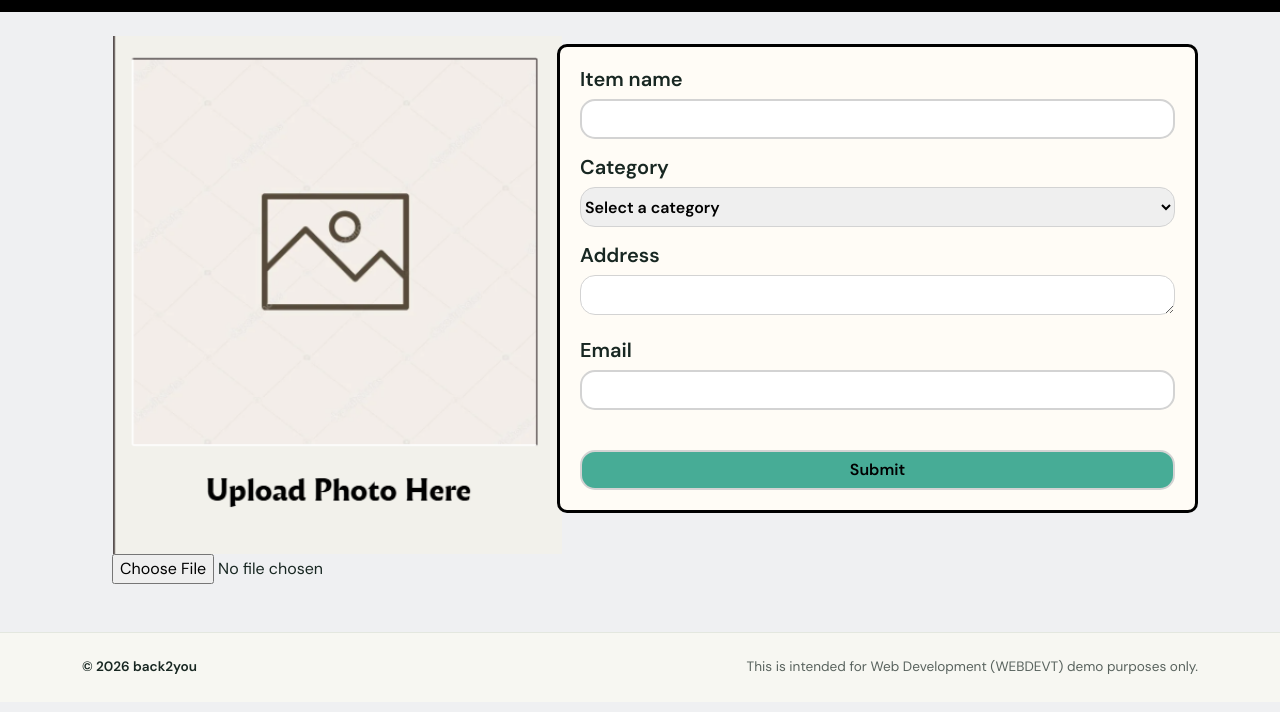
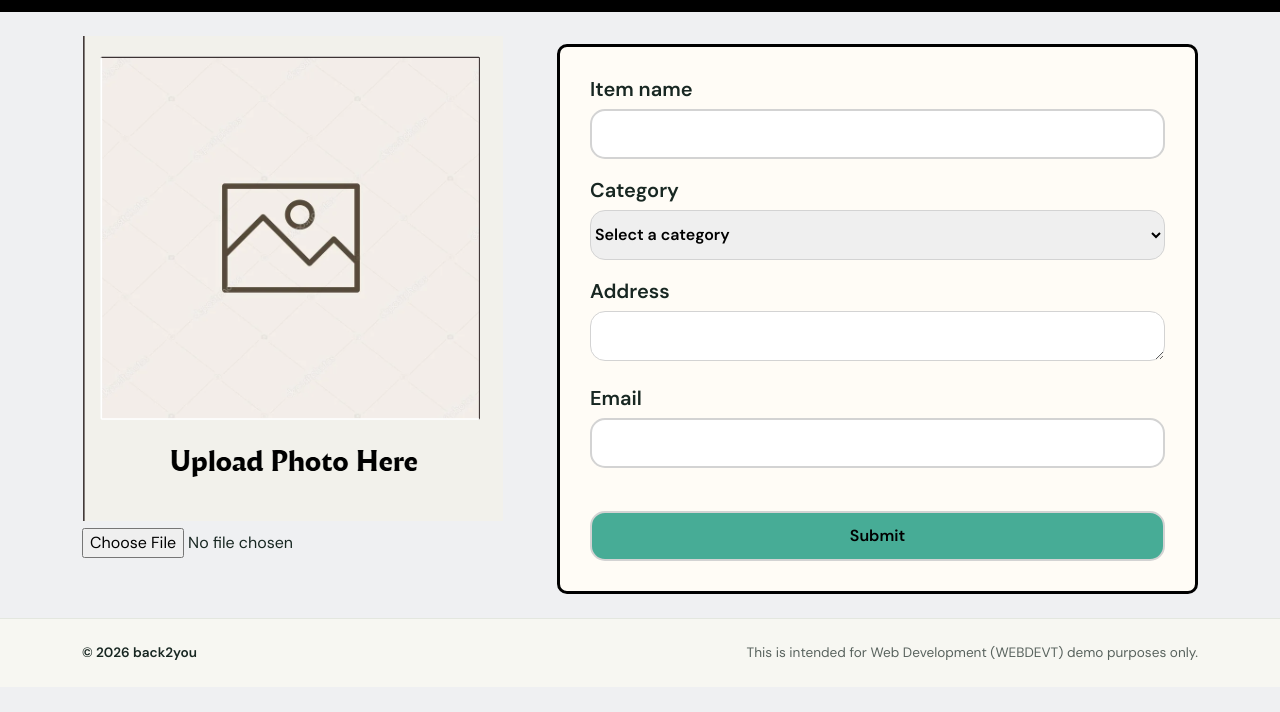
Before and after one commit to sundwn7704/back2you-greenwich, a plain HTML site: page report.html in a window 1280 px wide. Shown: the part 64-776 px from the top of the page. Drawn offline with nearby package versions, Linux system fonts and the light colour scheme.

Commit message:
Updated CSS

```diff
--- a/styles/report.css
+++ b/styles/report.css
@@ -1,23 +1,34 @@
-#imagesubmit {
-   width: 450px;
-   margin-left: 30px;
+.upload-wrapper {
+    width: 100%;
+    max-width: 500px;
+    margin: 0 auto;
 }
 
-#filesubmit {
-     margin-left: 30px;
+#imagesubmit {
+    width: 100%;
+    height: auto;
+    display: block;
+    margin-bottom: 0;
 }
+
 
 #answerscss {
   border: 3px solid black;
   border-radius: 10px;
-  padding: 20px;
+  padding: 30px;
   background-color: #fffcf6;
+  margin-left: 10px;
+  margin-right: 10px;
+}
+
+@media (min-width: 1200px) {
+  #answerscss {
+    min-height: 550px;
+  }
+}
 
 
-}
-
 #answerscss label {
-  display: block;
   width: 100%;
 }
 
@@ -25,21 +36,19 @@
   background-color: #eff0f2
 }
 
-/* CSS for the answers */
-
 #itemname {
   width: 100%;
   border-radius: 15px;
   border-color: lightgray;
   border-style: solid;
-height: 40px;
+  height: 50px;
 }
 
 #categories {
   width: 100%;
   border-radius: 15px;
   border-color: lightgray;
-height: 40px
+  height: 50px;
 }
 
 
@@ -48,7 +57,7 @@ height: 40px
   width: 100%;
   border-radius: 15px;
   border-color: lightgray;
-height: 40px
+  height: 50px;
 }
 
 #emailadd {
@@ -56,13 +65,13 @@ height: 40px
   border-radius: 15px;
   border-color: lightgray;
   border-style: solid;
-height: 40px;
+  height: 50px;
 }
 
 #submitbutton {
   width: 100%;
   border-radius: 15px;
-height: 40px;
+  height: 50px;
     background-color: #47ac96;
   border-color: lightgray;
   border-style: solid;
```
Lines whose indentation alone changed are shown as unchanged.
